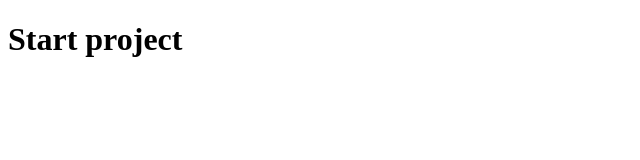
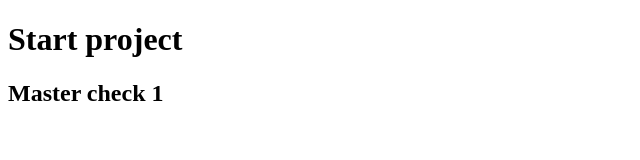
Before and after one commit to kostjantin/test_git, a plain HTML site: page index.html in a window 1280 px wide. Shown: the whole page, without its empty margins (0-640 px from the left). Drawn offline with Linux system fonts and the light colour scheme.

Commit message:
Master check 1

```diff
--- a/index.html
+++ b/index.html
@@ -6,5 +6,6 @@
 </head>
 <body>
 <h1>Start project</h1>
+<h2>Master check 1</h2>
 </body>
 </html>
```
